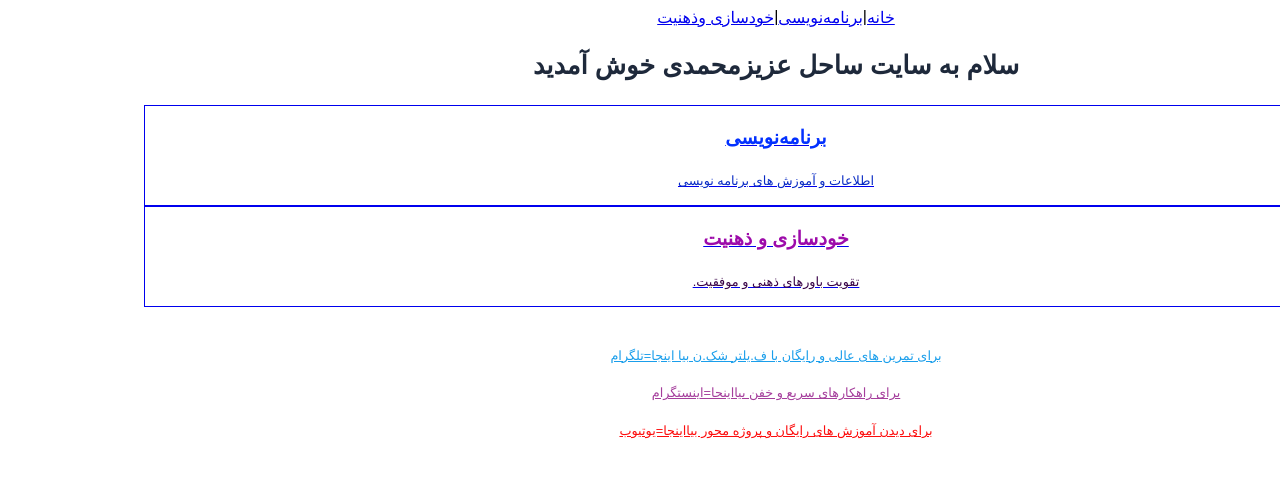
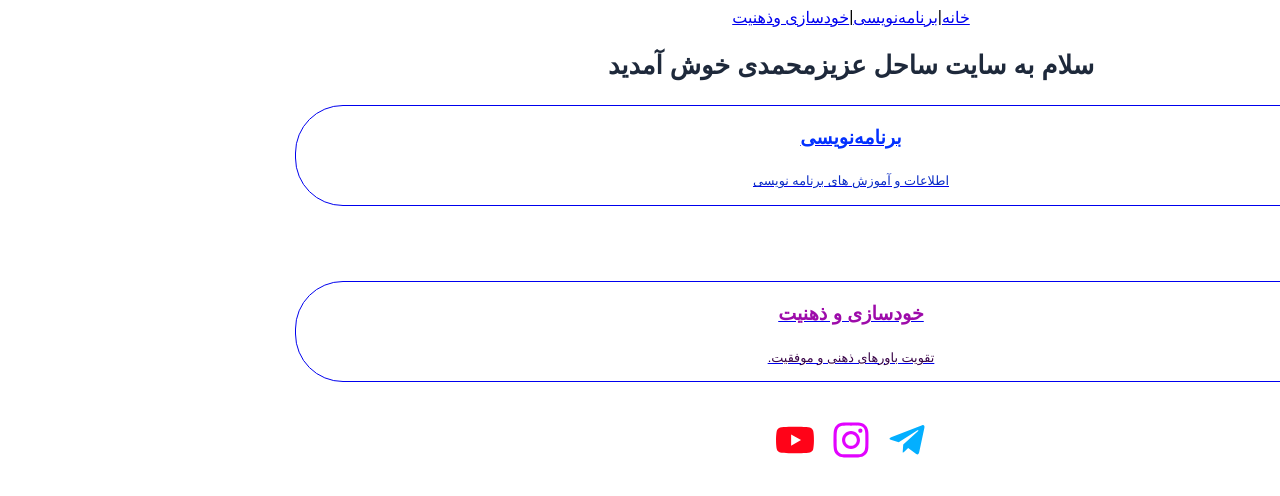
Before and after one commit to sahelazizmohammadi83/sahelazizmohammadi, a Next.js app: page / in a window 1280 px wide. Shown: the top 496 px of the page. Built offline with nearby package versions, Linux system fonts and the light colour scheme; a small style sheet from the web is missing.

Commit message:
پاکسازی M ها و اصلاح Header و Layout

```diff
--- a/app/page.tsx
+++ b/app/page.tsx
@@ -5,14 +5,14 @@ import SocialLinks from "../components/SocialLinks";
 
 export default function Home() {
   return (
-    <main className="max-w-full sm:max-w-xl md:max-w-2xl mx-auto px-4 sm:px-6 md:px-8 text-center">
+    <main className="  px-[2cm] max-w-full sm:max-w-xl md:max-w-2xl mx-auto sm:px-6 md:px-8 text-center">
       <h1 className="text-3xl sm:text-4xl md:text-5xl font-bold text-[#1E293B] mb-12 sm:mb-16">
         سلام به سایت ساحل عزیزمحمدی خوش آمدید
       </h1>
 
       {/* کارت برنامه‌نویسی */}
       <Link href="/barname-nevisi">
-        <div className="bg-white border border-black rounded-xl p-6 sm:p-8 mb-6 shadow-md
+  <div className="bg-white border border-black rounded-[3rem]   px-  py-6 sm:p-8 mb-[2cm] shadow-md
                   cursor-pointer transition-all duration-300
                   hover:shadow-2xl hover:-translate-y-2 sm:hover:-translate-y-4 hover:scale-105
                   mx-auto text-center">
@@ -24,10 +24,9 @@ export default function Home() {
     </p>
   </div>
 </Link>
-
       {/* کارت ذهن */}
       <Link href="/zehn">
-        <div className="bg-white border border-black rounded-xl p-6 sm:p-8 mb-6 shadow-md
+        <div className="bg-white border border-black rounded-[3rem] p-6 sm:p-8 mb-6 shadow-md
                         cursor-pointer transition-all duration-300
                         hover:shadow-2xl hover:-translate-y-2 sm:hover:-translate-y-4 hover:scale-105
                         mx-auto text-center">
--- a/components/SocialLinks.tsx
+++ b/components/SocialLinks.tsx
@@ -1,21 +1,20 @@
 "use client";
 
-import Link from "next/link";
+import { FaTelegramPlane, FaInstagram, FaYoutube } from "react-icons/fa";
 
 export default function SocialLinks() {
   return (
-    <div className="flex flex-col items-center mt-4 mb-6" style={{ gap: "16px" }}>
-
-      <Link href="https://t.me/yourusername" target="_blank" rel="noopener noreferrer"
- className="text-[#1a9eeb] hover:underline">
-  برای تمرین های عالی و رایگان با ف.یلتر شک.ن  بیا اینجا=تلگرام
-</Link>
-      <Link href="https://www.instagram.com/sahelazizm" target="_blank" className="text-[#a53e9c] hover:underline">
-       برای راهکارهای سریع و خفن بیااینجا=اینستگرام
-      </Link>
-      <Link href="https://youtube.com/@sahelazizm?si=VOpO5nx4-eStb_OM" target="_blank" className="text-[#fd0c0c] hover:underline">
-        برای دیدن آموزش های رایگان و پروژه محور بیااینجا=یوتیوب
-      </Link>
+    <div className="flex justify-center gap-[1rem] mt-6">
+      <a href="https://t.me/username" target="_blank" rel="noopener noreferrer"
+      className="mx-3.5">
+        <FaTelegramPlane size={40} className="text-[#03afff] w-20 h-20 hover:text-[#0331ff] transition-colors"/>
+      </a>
+      <a href="https://instagram.com/username" target="_blank" rel="noopener noreferrer">
+        <FaInstagram  size={40} className="text-[#e203ff] w-20 h-20 hover:text-[#ff0381] transition-colors"/>
+      </a>
+      <a href="https://youtube.com/username" target="_blank" rel="noopener noreferrer">
+        <FaYoutube size={40} className="text-[#ff0318]  hover:text-[#d11818] transition-colors"/>
+      </a>
     </div>
   );
 }
```
Lines whose indentation alone changed are shown as unchanged.
